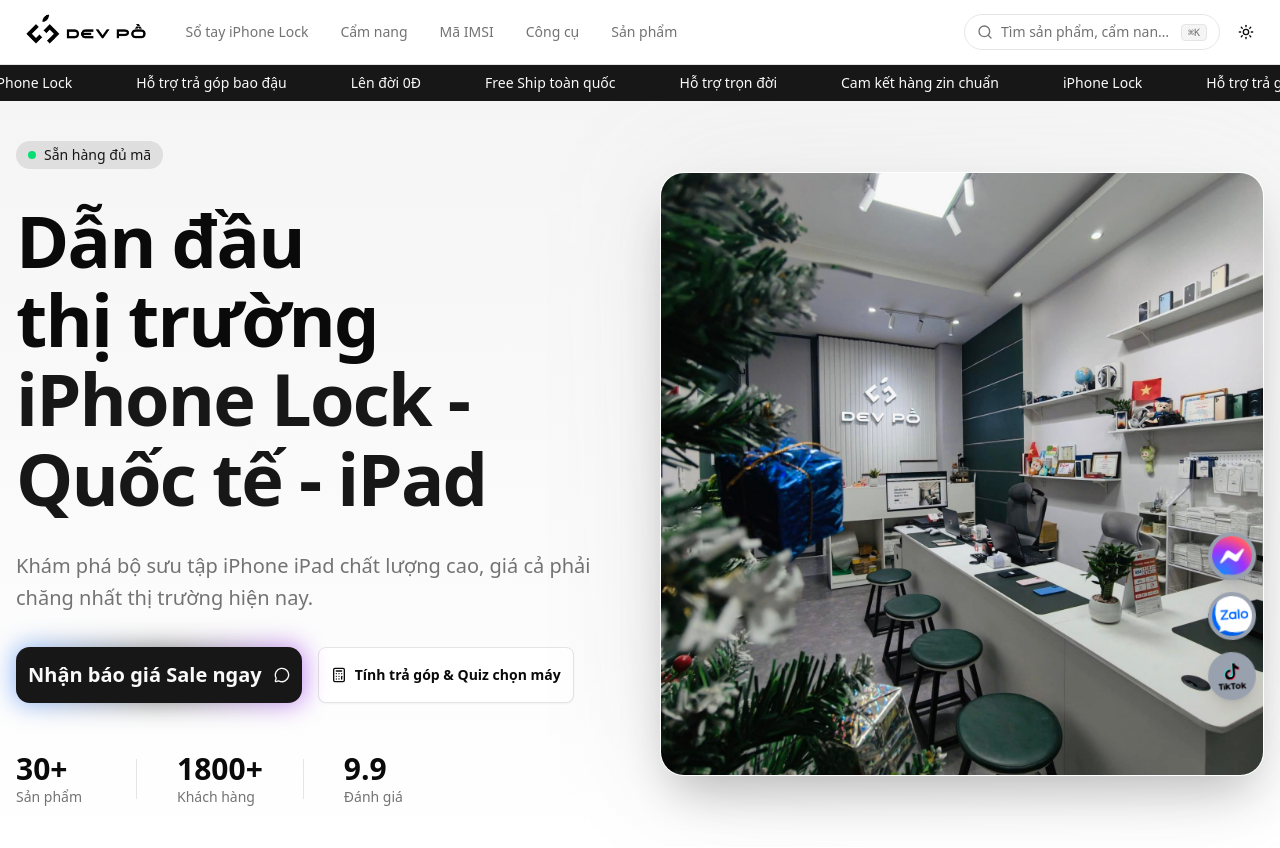
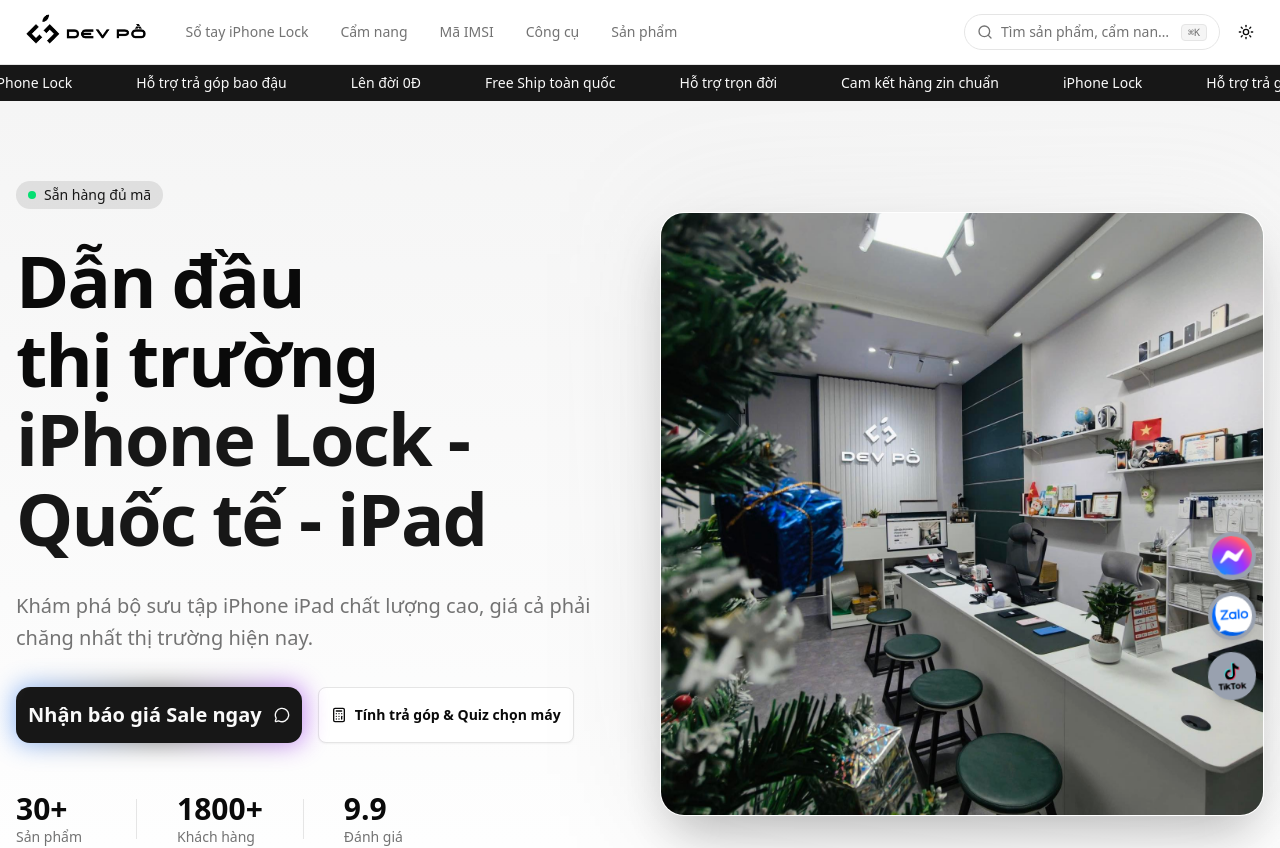
Before and after one commit to vddung2169/devpo-landingpage, a Next.js app: page / in a window 1280 px wide. Shown: the top 848 px of the page. Built offline with nearby package versions, Linux system fonts and the light colour scheme.

Commit message:
Fix hero padding

```diff
--- a/app/components/hero.tsx
+++ b/app/components/hero.tsx
@@ -5,7 +5,7 @@
 
 export function Hero() {
   return (
-    <section className="relative overflow-hidden bg-gradient-to-b from-secondary to-background py-10 md:py-10">
+    <section className="relative overflow-hidden bg-gradient-to-b from-secondary to-background py-10 md:py-20">
       <div className="container mx-auto px-4">
         <div className="grid items-center gap-10 lg:grid-cols-2">
           <div className="flex flex-col gap-5 md:gap-8">
```
